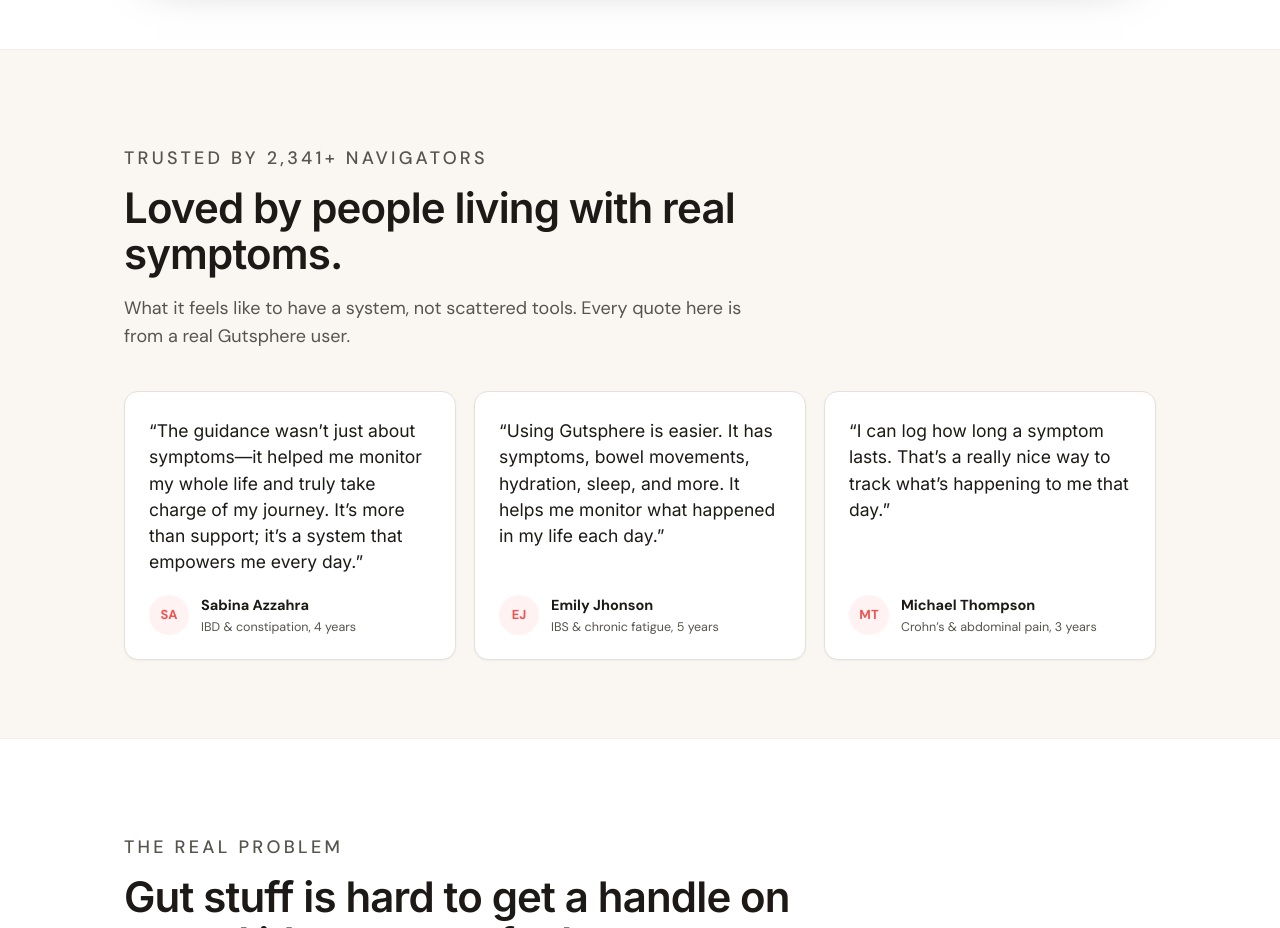
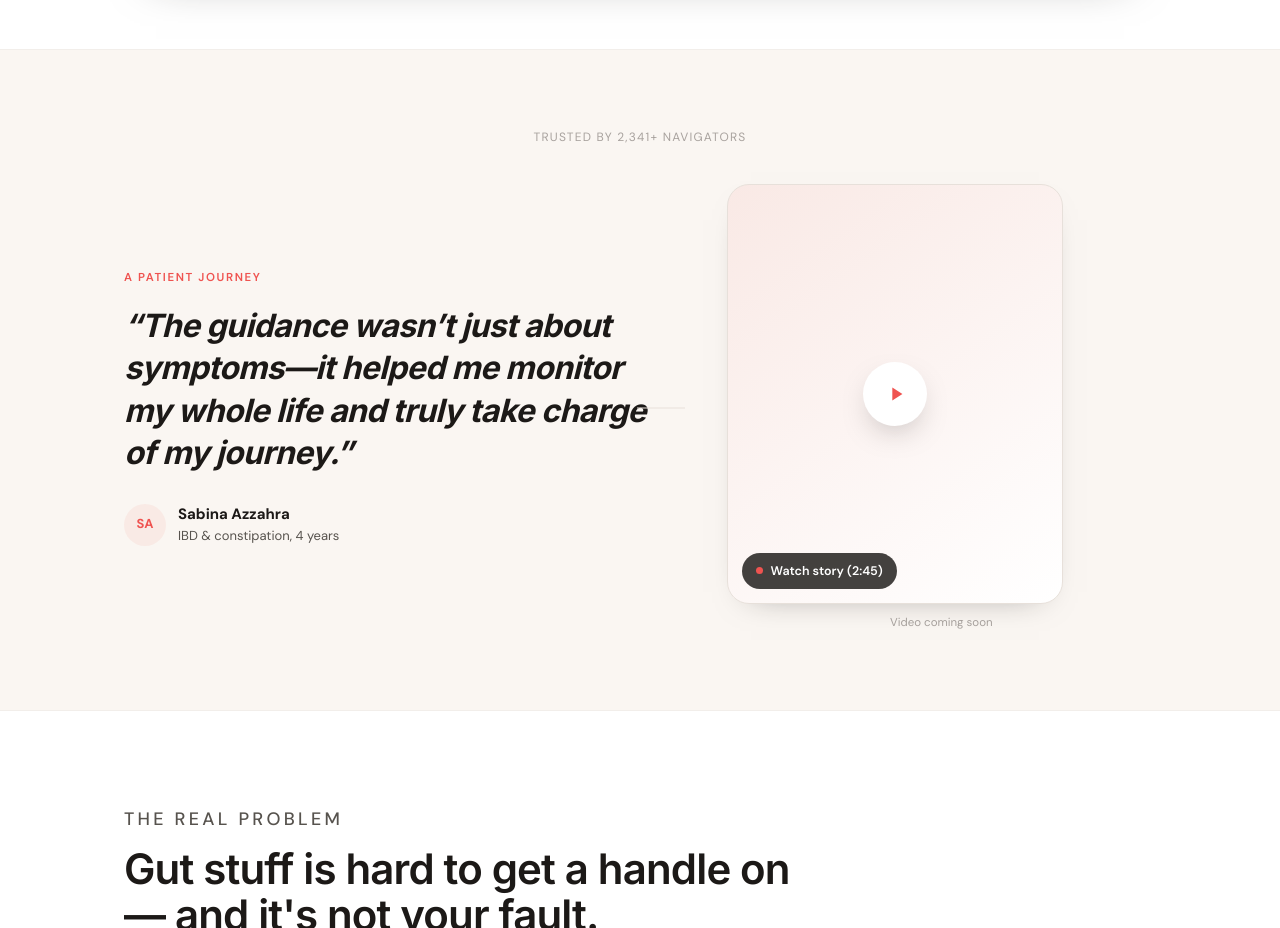
Before and after one commit to subigyastha/gutsphere-landing-page, a React (Vite) app: page / in a window 1280 px wide. Shown: the part 1300-2228 px from the top of the page. Built offline with nearby package versions, Linux system fonts and the light colour scheme.

Commit message:
testinomial

```diff
--- a/src/components/copilot-v2/ProofTrustFaq.tsx
+++ b/src/components/copilot-v2/ProofTrustFaq.tsx
@@ -1,34 +1,57 @@
 import { NAVIGATOR_COUNT, testimonials } from '../../constants'
 
+/** Featured quote — shorter pull from Sabina's full testimonial on gutsphere.com */
+const SABINA_STORY = {
+  ...testimonials[0],
+  quote:
+    'The guidance wasn\u2019t just about symptoms\u2014it helped me monitor my whole life and truly take charge of my journey.',
+  videoDuration: '2:45',
+}
+
 export function ProofSection() {
-  const featured = testimonials.slice(0, 3)
+  const sabina = SABINA_STORY
 
   return (
     <section className="cp2-band cp2-proof" id="proof">
       <div className="cp2-wrap">
-        <div className="cp2-sec-head cp2-reveal">
-          <p className="cp2-eyebrow">Trusted by {NAVIGATOR_COUNT} navigators</p>
-          <h2>Loved by people living with real symptoms.</h2>
-          <p>
-            What it feels like to have a system, not scattered tools. Every quote here is from a real
-            Gutsphere user.
-          </p>
-        </div>
-        <div className="cp2-proof-grid">
-          {featured.map((t) => (
-            <figure key={t.initials} className="cp2-proof-card cp2-reveal">
-              <blockquote>&ldquo;{t.quote}&rdquo;</blockquote>
+        <p className="cp2-proof-trust cp2-reveal">Trusted by {NAVIGATOR_COUNT} navigators</p>
+
+        <div className="cp2-proof-story cp2-reveal">
+          <figure className="cp2-proof-quote">
+            <p className="cp2-proof-story-lbl">A patient journey</p>
+            <blockquote>&ldquo;{sabina.quote}&rdquo;</blockquote>
             <figcaption>
               <span className="cp2-proof-av" aria-hidden="true">
-                  {t.initials}
+                {sabina.initials}
               </span>
               <span>
-                  <b>{t.name}</b>
-                  <small>{t.detail}</small>
+                <b>{sabina.name}</b>
+                <small>{sabina.detail}</small>
               </span>
             </figcaption>
           </figure>
-          ))}
+
+          <div className="cp2-proof-video">
+            <div
+              className="cp2-proof-video-ph"
+              role="img"
+              aria-label={`${sabina.name} — interview clip placeholder`}
+            >
+              <span className="cp2-proof-play" aria-hidden="true">
+                <svg viewBox="0 0 24 24" fill="currentColor">
+                  <path d="M8 5v14l11-7z" />
+                </svg>
+              </span>
+              <span className="cp2-proof-video-badge">
+                <span className="cp2-proof-video-dot" aria-hidden="true" />
+                Watch story ({sabina.videoDuration})
+              </span>
+            </div>
+            {/* PLACEHOLDER: replace cp2-proof-video-ph with Sabina's official interview embed */}
+            <p className="cp2-proof-video-note" aria-hidden="true">
+              Video coming soon
+            </p>
+          </div>
         </div>
       </div>
     </section>
--- a/src/styles/copilot-v2.css
+++ b/src/styles/copilot-v2.css
@@ -2821,48 +2821,77 @@
   gap: 11px;
 }
 
-/* ---------- proof strip ---------- */
-
-.copilot-v2 .cp2-proof-grid {
+/* ---------- proof — featured patient story ---------- */
+
+.copilot-v2 .cp2-proof-trust {
+  margin: 0 0 36px;
+  font-family: var(--font-body);
+  font-size: 12px;
+  letter-spacing: 0.1em;
+  text-transform: uppercase;
+  color: var(--gs-text-muted);
+  text-align: center;
+}
+
+.copilot-v2 .cp2-proof-story {
   display: grid;
-  grid-template-columns: repeat(3, minmax(0, 1fr));
-  gap: 18px;
-  margin-top: 40px;
-}
-
-.copilot-v2 .cp2-proof-card {
+  grid-template-columns: minmax(0, 1.12fr) minmax(0, 0.88fr);
+  gap: clamp(28px, 5vw, 56px);
+  align-items: center;
+  position: relative;
+}
+
+.copilot-v2 .cp2-proof-story::before {
+  content: '';
+  position: absolute;
+  left: 52%;
+  top: 50%;
+  width: clamp(24px, 4vw, 48px);
+  height: 1px;
+  background: var(--gs-border);
+  transform: translate(-50%, -50%);
+  pointer-events: none;
+}
+
+.copilot-v2 .cp2-proof-quote {
   margin: 0;
-  background: var(--gs-card);
-  border: 1px solid var(--gs-border);
-  border-radius: var(--cp2-radius);
-  padding: 26px 24px 22px;
-  display: flex;
-  flex-direction: column;
-  gap: 18px;
-  box-shadow: var(--gs-shadow-sm, 0 1px 2px rgba(44, 36, 32, 0.05));
-}
-
-.copilot-v2 .cp2-proof-card blockquote {
+  min-width: 0;
+}
+
+.copilot-v2 .cp2-proof-story-lbl {
+  margin: 0 0 18px;
+  font-family: var(--font-body);
+  font-size: 11.5px;
+  font-weight: 600;
+  letter-spacing: 0.14em;
+  text-transform: uppercase;
+  color: var(--gs-coral);
+}
+
+.copilot-v2 .cp2-proof-quote blockquote {
   margin: 0;
   font-family: var(--font-display);
-  font-size: 17.5px;
-  line-height: 1.5;
+  font-size: clamp(1.45rem, 2.6vw, 2rem);
+  font-weight: 700;
+  font-style: italic;
+  line-height: 1.32;
+  letter-spacing: -0.02em;
   color: var(--gs-text-primary);
-  flex: 1;
-}
-
-.copilot-v2 .cp2-proof-card figcaption {
+}
+
+.copilot-v2 .cp2-proof-quote figcaption {
   display: flex;
   align-items: center;
   gap: 12px;
+  margin-top: 28px;
 }
 
 .copilot-v2 .cp2-proof-av {
   display: flex;
   align-items: center;
   justify-content: center;
-  width: 40px;
-  height: 40px;
+  width: 42px;
+  height: 42px;
   border-radius: 50%;
   background: var(--gs-coral-glow);
   color: var(--gs-coral);
@@ -2871,16 +2900,85 @@
   flex-shrink: 0;
 }
 
-.copilot-v2 .cp2-proof-card figcaption b {
+.copilot-v2 .cp2-proof-quote figcaption b {
   display: block;
-  font-size: 14.5px;
+  font-size: 15px;
   color: var(--gs-text-primary);
 }
 
-.copilot-v2 .cp2-proof-card figcaption small {
+.copilot-v2 .cp2-proof-quote figcaption small {
   display: block;
+  font-size: 13px;
+  color: var(--gs-text-secondary);
+}
+
+.copilot-v2 .cp2-proof-video {
+  min-width: 0;
+}
+
+.copilot-v2 .cp2-proof-video-ph {
+  position: relative;
+  aspect-ratio: 4 / 5;
+  max-height: 420px;
+  border-radius: 22px;
+  overflow: hidden;
+  background:
+    linear-gradient(145deg, color-mix(in srgb, var(--gs-coral) 8%, var(--gs-sand-light)), var(--gs-card)),
+    var(--gs-sand-light);
+  border: 1px solid var(--gs-border);
+  box-shadow: var(--cp2-shadow-card);
+}
+
+.copilot-v2 .cp2-proof-play {
+  position: absolute;
+  inset: 0;
+  margin: auto;
+  width: 64px;
+  height: 64px;
+  border-radius: 50%;
+  background: var(--gs-card);
+  color: var(--gs-coral);
+  display: flex;
+  align-items: center;
+  justify-content: center;
+  box-shadow: 0 12px 32px -12px color-mix(in srgb, var(--gs-text-primary) 35%, transparent);
+}
+
+.copilot-v2 .cp2-proof-play svg {
+  width: 22px;
+  height: 22px;
+  margin-left: 3px;
+}
+
+.copilot-v2 .cp2-proof-video-badge {
+  position: absolute;
+  left: 14px;
+  bottom: 14px;
+  display: inline-flex;
+  align-items: center;
+  gap: 8px;
+  padding: 8px 14px;
+  border-radius: var(--gs-radius-pill);
+  background: color-mix(in srgb, var(--gs-text-primary) 82%, transparent);
+  color: var(--gs-card);
+  font-family: var(--font-body);
   font-size: 12.5px;
-  color: var(--gs-text-secondary);
+  font-weight: 600;
+}
+
+.copilot-v2 .cp2-proof-video-dot {
+  width: 7px;
+  height: 7px;
+  border-radius: 50%;
+  background: var(--gs-coral);
+  flex-shrink: 0;
+}
+
+.copilot-v2 .cp2-proof-video-note {
+  margin: 10px 0 0;
+  font-size: 11.5px;
+  color: var(--gs-text-muted);
+  text-align: center;
 }
 
 /* ---------- trust band ---------- */
@@ -3150,7 +3248,20 @@
 /* ---------- new-section responsive ---------- */
 
 @media (max-width: 860px) {
-  .copilot-v2 .cp2-proof-grid,
+  .copilot-v2 .cp2-proof-story {
+    grid-template-columns: 1fr;
+    gap: 28px;
+  }
+
+  .copilot-v2 .cp2-proof-story::before {
+    display: none;
+  }
+
+  .copilot-v2 .cp2-proof-video-ph {
+    max-height: none;
+    aspect-ratio: 16 / 10;
+  }
+
   .copilot-v2 .cp2-trust-grid {
     grid-template-columns: 1fr;
     gap: 14px;
```
Lines whose indentation alone changed are shown as unchanged.
